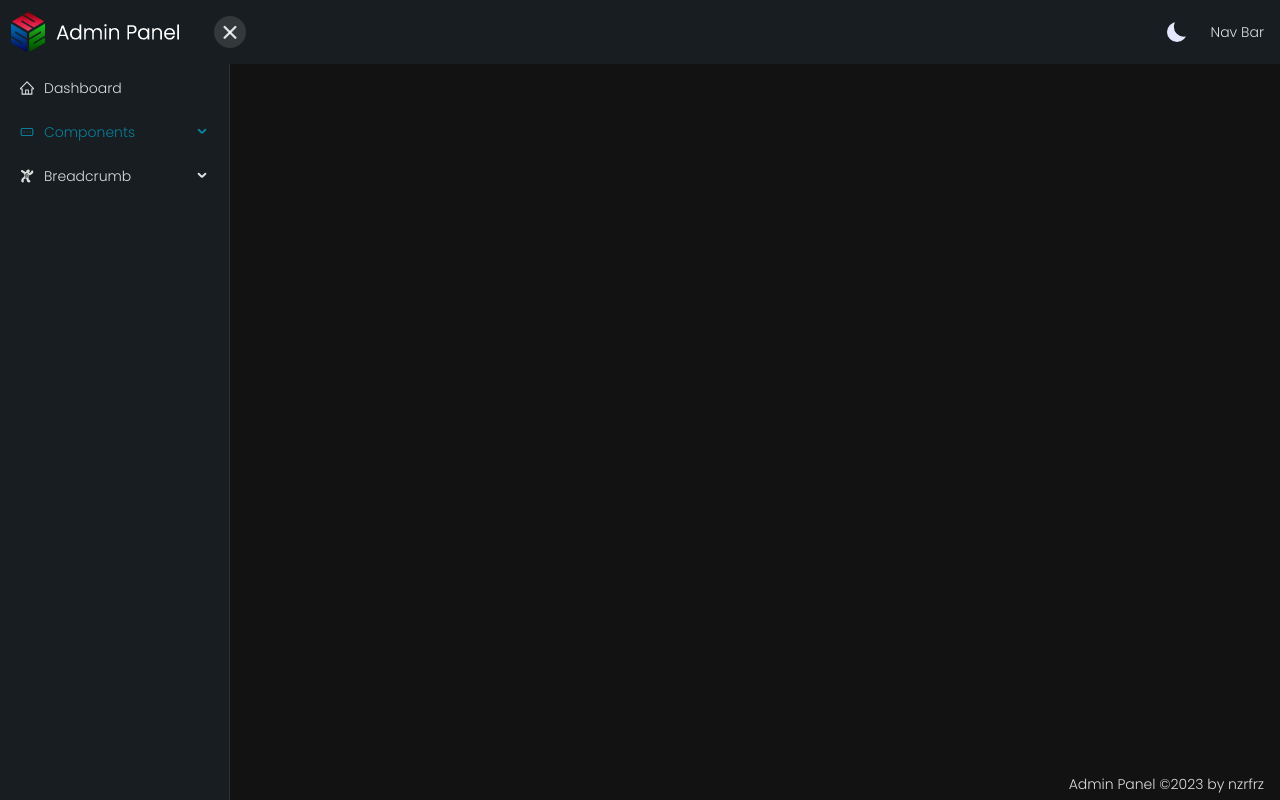
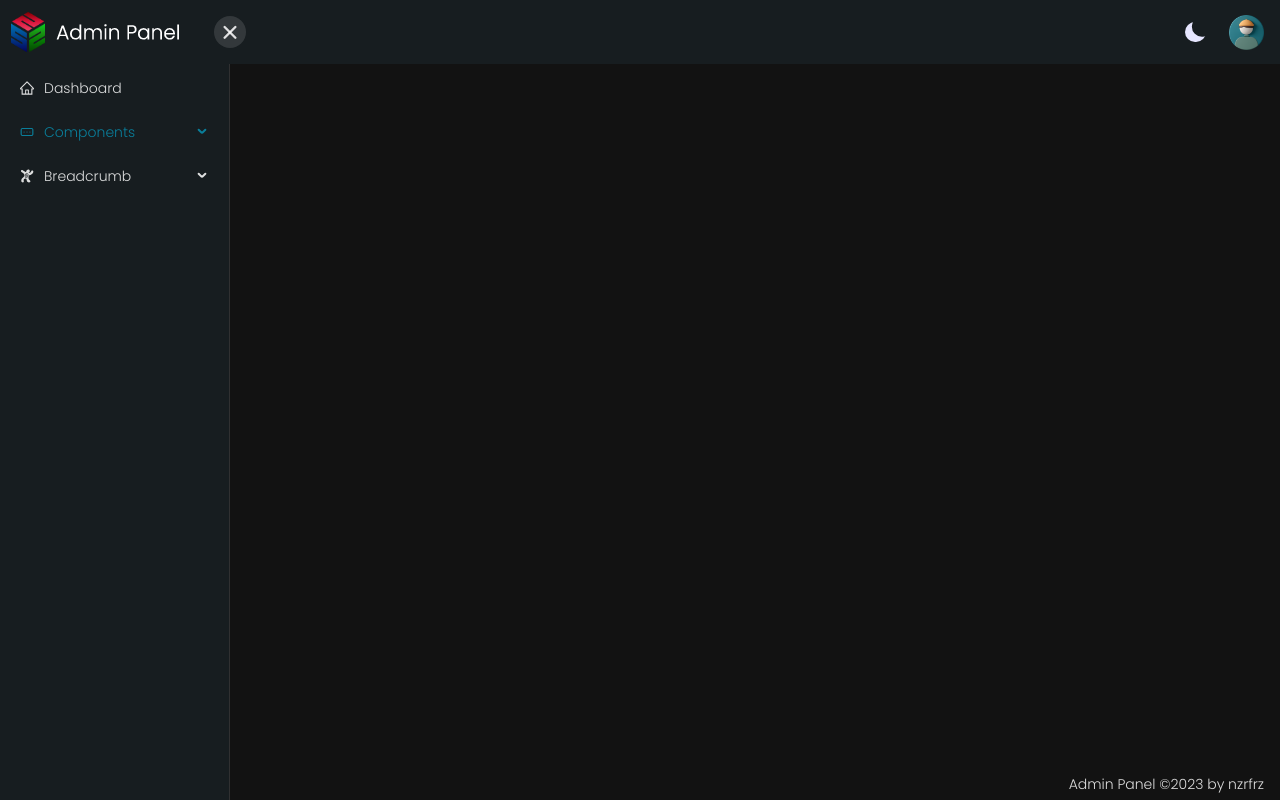
Before and after one commit to nzrfrz/react-admin-panel, a React (Vite) app: page /components in a window 1280 px wide. Built offline with nearby package versions, Linux system fonts and the light colour scheme.

Commit message:
adding basic navbar profile dropdown

```diff
--- a/src/App.tsx
+++ b/src/App.tsx
@@ -8,8 +8,10 @@ function App() {
     token: {
       boxShadow,
       colorText,
+      borderRadiusLG,
       colorBgElevated,
       colorBgTextHover,
+      colorBgContainer,
     },
   } = theme.useToken();
 
@@ -19,7 +21,16 @@ function App() {
     root.style.setProperty('--boxShadow', boxShadow);
     root.style.setProperty('--clrBGElevated', colorBgElevated);
     root.style.setProperty('--clrBGTextHover', colorBgTextHover);
-  }, [colorText, colorBgTextHover, colorBgElevated, boxShadow]);
+    root.style.setProperty('--clrBGContainer', colorBgContainer);
+    root.style.setProperty('--borderRadusLG', `${borderRadiusLG}px`);
+  }, [
+    colorText,
+    colorBgTextHover,
+    colorBgElevated,
+    boxShadow,
+    borderRadiusLG,
+    colorBgContainer,
+  ]);
 
   return (
     <MainRoutes />
--- /dev/null
+++ b/src/_components/NavbarProfile.tsx
@@ -0,0 +1,45 @@
+import { useState } from "react";
+
+import { Dropdown, Divider } from "antd";
+import {
+    UserOutlined,
+    SettingOutlined
+} from '@ant-design/icons';
+import offIcon from "../assets/off-icon.png";
+import defaultProfilePic from "../assets/default-profile-pic.png";
+import styles from "../_styles/CustomDropdown.module.css";
+
+export function NavbarProfile() {
+    const [openDD, setOpenDD] = useState(false);
+
+    return (
+        <Dropdown
+            menu={{}}
+            open={openDD}
+            trigger={['click']}
+            placement="bottomRight"
+            onOpenChange={(flag) => setOpenDD(flag)}
+            dropdownRender={() => (
+                <div className={styles.customDDContainer}>
+                    <div className={styles.dropdownItemListWrapper}>
+                        <span>Profile</span>
+                        <UserOutlined />
+                    </div>
+                    <div className={styles.dropdownItemListWrapper}>
+                        <span>Setting</span>
+                        <SettingOutlined />
+                    </div>
+                    <Divider style={{ margin: "8px 0px", padding: 0 }} />
+                    <div className={styles.dropdownLogoutWrapper}>
+                        <img src={offIcon} />
+                        <span>Log Out</span>
+                    </div>
+                </div>
+            )}
+        >
+            <div className={styles.triggerButtonContainer}>
+                <img src={defaultProfilePic} />
+            </div>
+        </Dropdown>
+    );
+};
--- a/src/_components/layout/AdminLayout.tsx
+++ b/src/_components/layout/AdminLayout.tsx
@@ -8,6 +8,7 @@ import brandLogo from "../../assets/brand-logo-RGB.png";
 import styles from "../../_styles/AdminLayout.module.css";
 import { MenuBurger } from "./MenuBurger";
 import { ThemeToggler } from "../ThemeToggler";
+import { NavbarProfile } from "../NavbarProfile";
 
 const { Header, Sider, Content, Footer } = Layout;
 
@@ -70,7 +71,7 @@ export const AdminLayout = () => {
             <Layout>
                 <Header style={layoutStyles.navbar as CSSProperties} >
                     <ThemeToggler />
-                    Nav Bar
+                    <NavbarProfile />
                 </Header>
                 <Content className={styles.contentContainer}>
                     <Outlet />
--- /dev/null
+++ b/src/_styles/CustomDropdown.module.css
@@ -0,0 +1,80 @@
+.customDDContainer {
+    display: flex;
+    flex-direction: column;
+    width: 150px;
+    padding: 5px;
+    background-color: var(--clrBGContainer);
+    border-radius: var(--borderRadusLG);
+    box-shadow: var(--boxShadow);
+}
+
+.dropdownItemListWrapper {
+    display: flex;
+    flex-direction: row;
+    justify-content: space-between;
+    padding: 5px 12px;
+}
+
+.dropdownItemListWrapper:hover {
+    cursor: pointer;
+    border-radius: 8px;
+    background-color: var(--clrBGTextHover);
+}
+
+.dropdownItemListWrapper:active {
+    transform: scale(0.97);
+}
+
+.triggerButtonContainer {
+    width: 35px;
+    height: 35px;
+    display: flex;
+    align-items: center;
+    justify-content: center;
+}
+
+.triggerButtonContainer > img {
+    width: 100%;
+    height: 100%;
+    object-fit: contain;
+}
+
+.triggerButtonContainer:hover {
+    border-radius: 50%;
+    border: 0px solid #0891b2;
+    box-shadow: 0 0 10px 1px #0891b2;
+}
+
+.triggerButtonContainer > img:hover {
+    cursor: pointer;
+    transform: scale(0.9);
+}
+
+
+/* ---------- logout button ---------- */
+.dropdownLogoutWrapper {
+    display: flex;
+    flex-direction: row;
+    align-items: center;
+    justify-content: space-between;
+    border: 1px solid var(--clrBGTextHover);
+    border-radius: var(--borderRadusLG);
+    padding: 5px 12px;
+    margin-bottom: 2px;
+}
+
+.dropdownLogoutWrapper > img {
+    width: 20px;
+    height: 20px;
+}
+
+.dropdownLogoutWrapper:hover {
+    cursor: pointer;
+    border-radius: var(--borderRadusLG);
+    background-color: var(--clrBGTextHover);
+}
+
+.dropdownLogoutWrapper:active {
+    transform: scale(0.97);
+}
+/* ---------- logout button ---------- */
```
Also changed, not shown: src/_components/LogoutButton.tsx (added, +7 -0 lines), src/assets/default-profile-pic.png (added), src/assets/off-icon.png (added).
